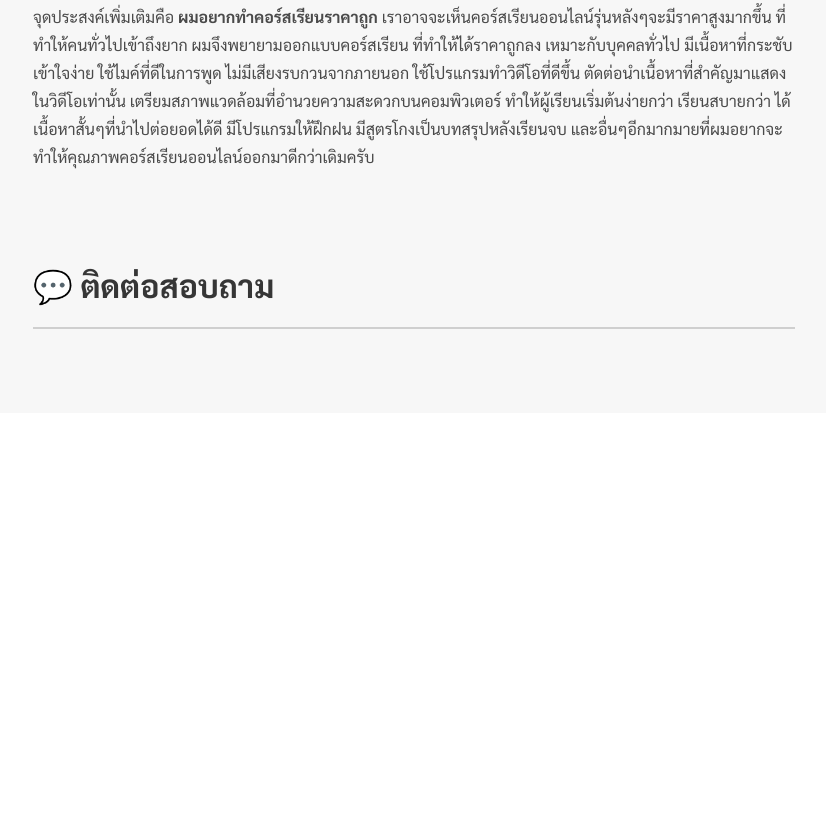
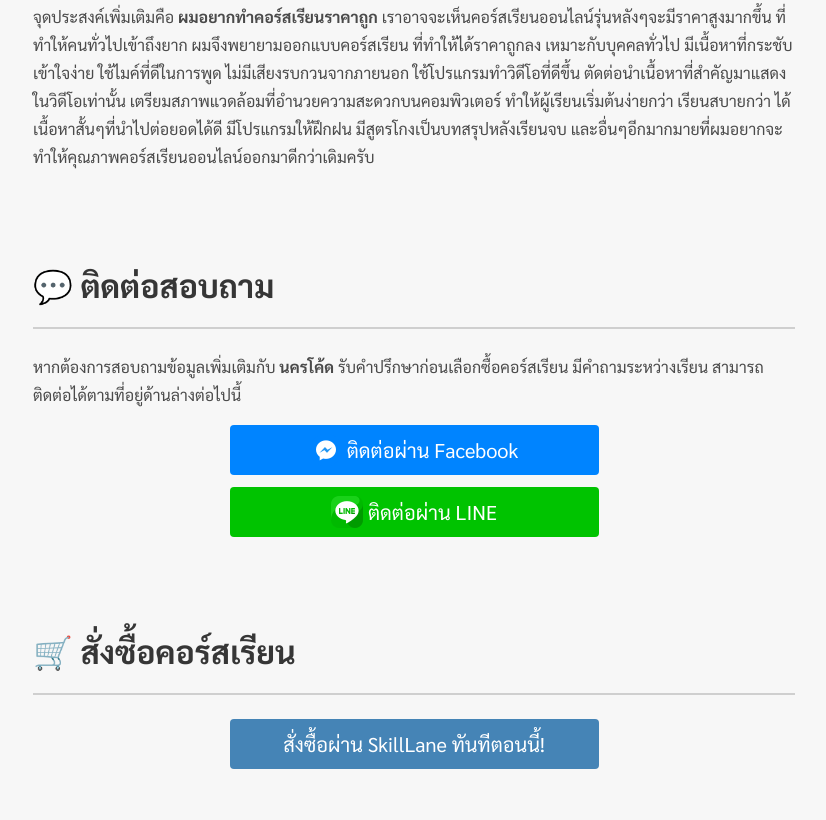
Before and after one commit to nakorndev/python.nakorncode.com, a website: page index.html in a window 1280 px wide. Shown: the part 7302-8122 px from the top of the page, without its empty margins (226-1052 px from the left). Before the commit the page ends 7715 px from the top, so only its background shows below. Drawn offline with Linux system fonts and the light colour scheme.

Commit message:
Update content

```diff
--- a/index.html
+++ b/index.html
@@ -48,6 +48,12 @@
     }
     .has-text-python {
       color: #4584b6;
+    }
+    .has-background-facebook {
+      background-color: #0084ff !important;
+    }
+    .has-background-line {
+      background-color: #00c300 !important;
     }
     .python-logo {
       background-color: white;
@@ -211,6 +217,31 @@
           <div class="content">
             <h1 id="contact">💬 ติดต่อสอบถาม</h1>
             <hr>
+            <p>หากต้องการสอบถามข้อมูลเพิ่มเติมกับ <b>นครโค้ด</b> รับคำปรึกษาก่อนเลือกซื้อคอร์สเรียน มีคำถามระหว่างเรียน สามารถติดต่อได้ตามที่อยู่ด้านล่างต่อไปนี้</p>
+            <div class="columns is-centered">
+              <div class="column is-6">
+                <a href="https://m.me/nakorncode" target="_blank" class="button is-fullwidth is-medium is-link has-background-facebook">
+                  <img src="/img/messenger.png" alt="Messenger">&nbsp;ติดต่อผ่าน Facebook
+                </a>
+                <a href="https://line.me/ti/p/LeuXoB10rD" target="_blank" class="button is-fullwidth is-medium is-link has-background-line mt-3">
+                  <img src="/img/line.png" alt="LINE">&nbsp;ติดต่อผ่าน LINE
+                </a>
+              </div>
+            </div>
+          </div>
+        </section>
+
+        <section class="section">
+          <div class="content">
+            <h1 id="buy">🛒 สั่งซื้อคอร์สเรียน</h1>
+            <hr>
+            <div class="columns is-centered">
+              <div class="column is-6">
+                <a href="https://m.me/nakorncode" target="_blank" class="button is-fullwidth is-medium is-primary">
+                  สั่งซื้อผ่าน SkillLane ทันทีตอนนี้!
+                </a>
+              </div>
+            </div>
           </div>
         </section>
 
```
Also changed, not shown: img/line.png (added), img/messenger.png (added).
